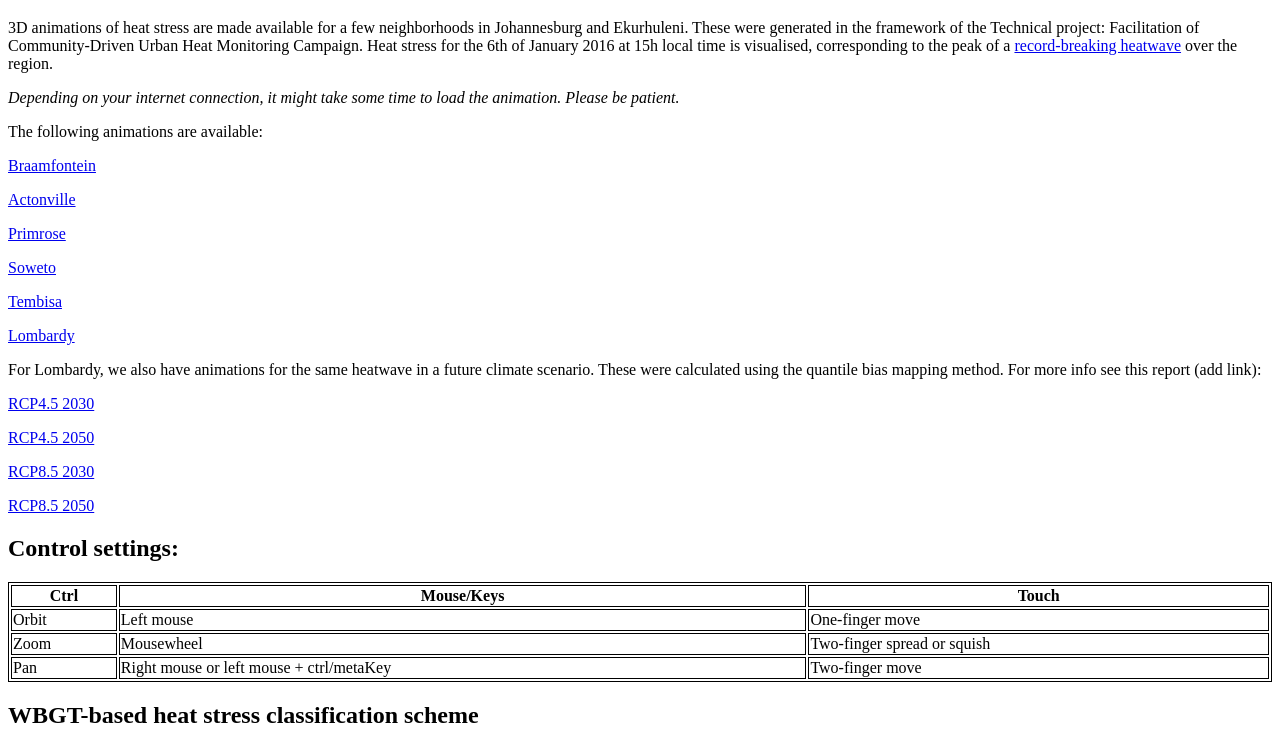
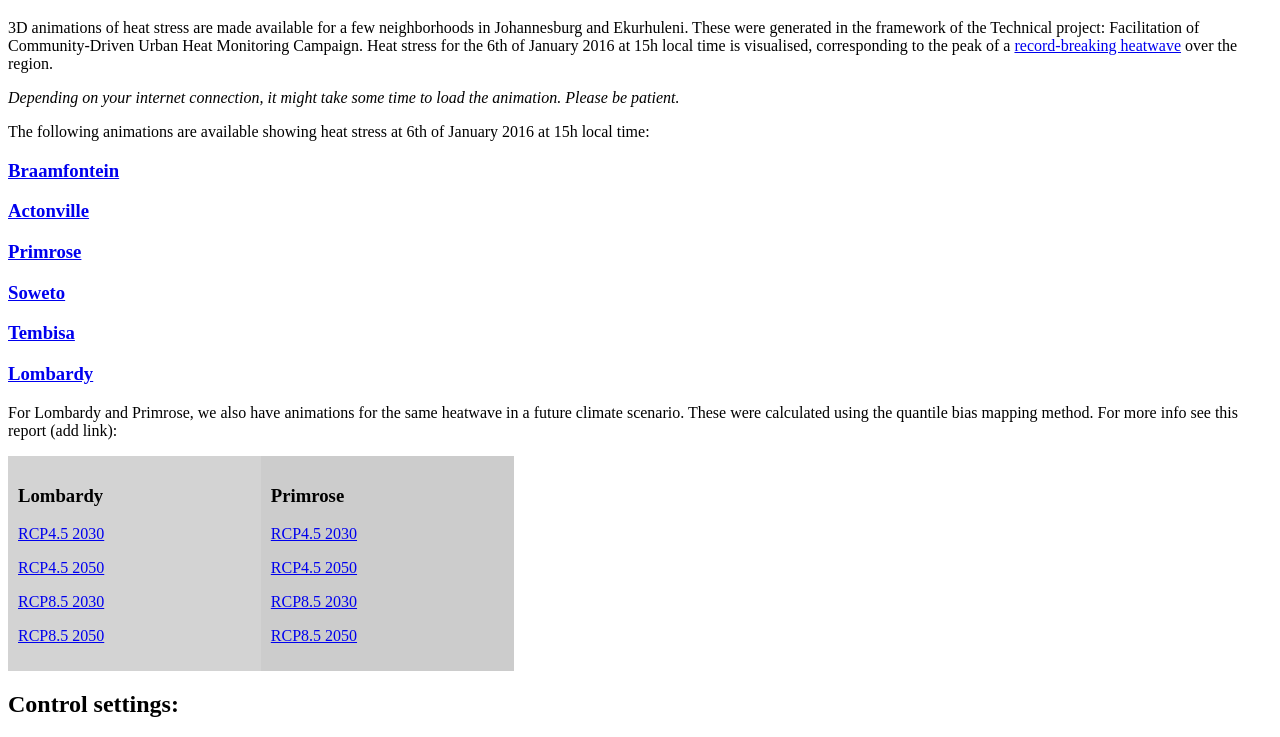
Before and after one commit to souverijnsn/souverijnsn.github.io, a plain HTML site: page index.html in a window 1280 px wide. Shown: the part 61-798 px from the top of the page. Drawn offline with Linux system fonts and the light colour scheme.

Commit message:
updated links

```diff
--- a/index.html
+++ b/index.html
@@ -9,6 +9,26 @@ table, th, td {
 }
 </style>
 
+<style>
+* {
+  box-sizing: border-box;
+}
+
+/* Create two equal columns that floats next to each other */
+.column {
+  float: left;
+  width: 20%;
+  padding: 10px;
+}
+
+/* Clear floats after the columns */
+.row:after {
+  content: "";
+  display: table;
+  clear: both;
+}
+</style>
+
 <body>
 <h1>3D animations of heat stress in Johannesburg and Ekurhuleni</h1>
 <p>3D animations of heat stress are made available for a few neighborhoods in Johannesburg and Ekurhuleni.
@@ -16,18 +36,37 @@ These were generated in the framework of the Technical project: Facilitation of
 Heat stress for the 6th of January 2016 at 15h local time is visualised,
 corresponding to the peak of a <a href='https://www.enca.com/weather/day-4-heat-wave-set-break-more-temperature-records' target="_blank" title='record-breaking heatwave'>record-breaking heatwave</a> over the region. </p>
 <i>Depending on your internet connection, it might take some time to load the animation. Please be patient.</i>
-<p> The following animations are available: </p>
-<p><a href="Braamfontein/braamfontein.html" target="_blank" title="Braamfontein">Braamfontein</a></p>
-<p><a href="Actonville/actonville.html" target="_blank" title="Actonville">Actonville</a></p>
-<p><a href="Primrose/primrose.html" target="_blank" title="Primrose">Primrose</a></p>
-<p><a href="Soweto/soweto.html" target="_blank" title="Soweto">Soweto</a></p>
-<p><a href="Tembisa/tembisa.html" target="_blank" title="Tembisa">Tembisa</a></p>
-<p><a href="Lombardy_present/lombardy.html" target="_blank" title="Lombardy">Lombardy</a></p>
-<p> For Lombardy, we also have animations for the same heatwave in a future climate scenario. These were calculated using the quantile bias mapping method. For more info see this report (add link): </p>
-<p><a href="Lombardy_rcp45_2030/lombardy.html" target="_blank" title="RCP4.5 2030">RCP4.5 2030</a></p>
-<p><a href="Lombardy_rcp45_2050/lombardy.html" target="_blank" title="RCP4.5 2050">RCP4.5 2050</a></p>
-<p><a href="Lombardy_rcp85_2030/lombardy.html" target="_blank" title="RCP8.5 2030">RCP8.5 2030</a></p>
-<p><a href="Lombardy_rcp85_2050/lombardy.html" target="_blank" title="RCP8.5 2050">RCP8.5 2050</a></p>
+<p> The following animations are available showing heat stress at 6th of January 2016 at 15h local time: </p>
+
+<p><a href="Braamfontein/braamfontein.html" target="_blank" title="Braamfontein"><h3>Braamfontein</h3></a></p>
+<p><a href="Actonville/actonville.html" target="_blank" title="Actonville"><h3>Actonville</h3></a></p>
+<p><a href="Primrose/primrose.html" target="_blank" title="Primrose"><h3>Primrose</h3></a></p>
+<p><a href="Soweto/soweto.html" target="_blank" title="Soweto"><h3>Soweto</h3></a></p>
+<p><a href="Tembisa/tembisa.html" target="_blank" title="Tembisa"><h3>Tembisa</h3></a></p>
+<p><a href="Lombardy_present/lombardy.html" target="_blank" title="Lombardy"><h3>Lombardy</h3></a></p>
+
+<p> For Lombardy and Primrose, we also have animations for the same heatwave in a future climate scenario. These were calculated using the quantile bias mapping method. For more info see this report (add link): </p>
+
+<div class="row">
+  <div class="column" style="background-color:lightgrey;">
+    <h3>Lombardy</h3>
+    <p><a href="Lombardy_rcp45_2030/lombardy.html" target="_blank" title="RCP4.5 2030">RCP4.5 2030</a></p>
+	<p><a href="Lombardy_rcp45_2050/lombardy.html" target="_blank" title="RCP4.5 2050">RCP4.5 2050</a></p>
+	<p><a href="Lombardy_rcp85_2030/lombardy.html" target="_blank" title="RCP8.5 2030">RCP8.5 2030</a></p>
+	<p><a href="Lombardy_rcp85_2050/lombardy.html" target="_blank" title="RCP8.5 2050">RCP8.5 2050</a></p>
+  </div>
+  <div class="column" style="background-color:#ccc;">
+    <h3>Primrose</h3>
+    <p><a href="Primrose_rcp45_2030/primrose.html" target="_blank" title="RCP4.5 2030">RCP4.5 2030</a></p>
+	<p><a href="Primrose_rcp45_2050/primrose.html" target="_blank" title="RCP4.5 2050">RCP4.5 2050</a></p>
+	<p><a href="Primrose_rcp85_2030/primrose.html" target="_blank" title="RCP8.5 2030">RCP8.5 2030</a></p>
+	<p><a href="Primrose_rcp85_2050/primrose.html" target="_blank" title="RCP8.5 2050">RCP8.5 2050</a></p>
+  </div>
+</div>
+
+
+
+
 
 <h2>Control settings:</h2>
 <table style="width:100%">
@@ -48,7 +87,7 @@ corresponding to the peak of a <a href='https://www.enca.com/weather/day-4-heat-
   </tr>
   <tr>
     <td>Pan</td>
-    <td>Right mouse or left mouse + ctrl/metaKey</td>
+    <td>Right mouse</td>
     <td>Two-finger move</td>
   </tr>
 </table>
```
